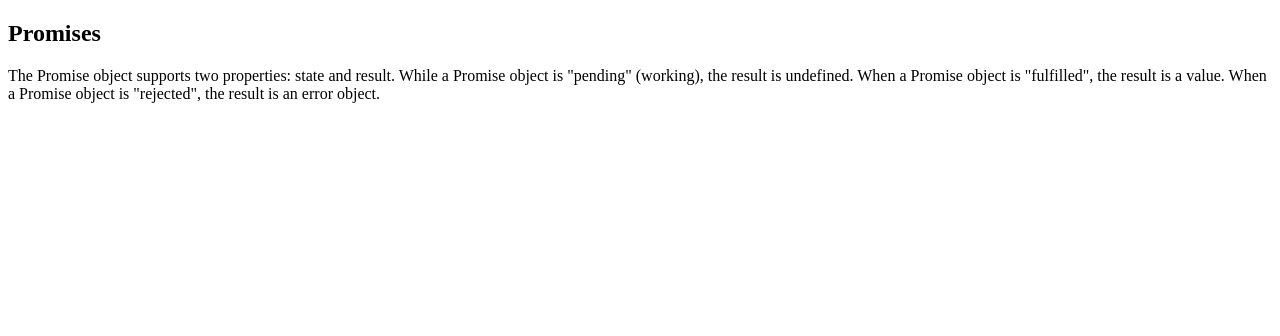
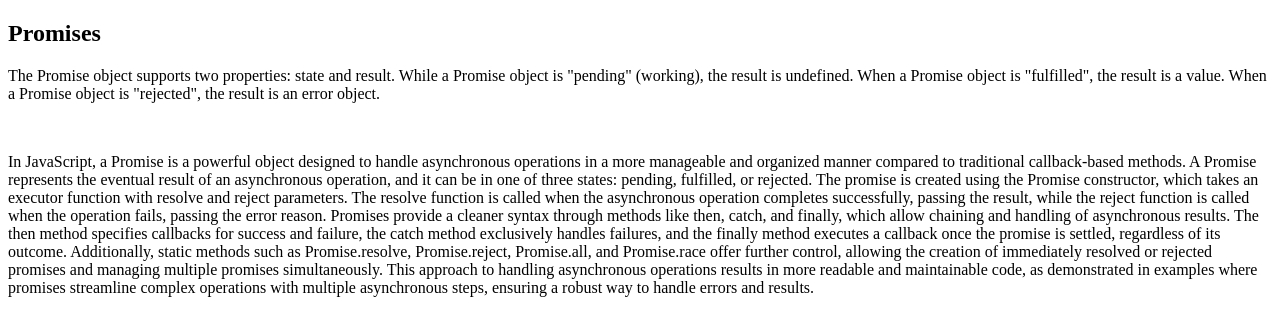
Before and after one commit to bilalattari/Final-Year-Assignment, a plain HTML site: page promises.html in a window 1280 px wide. Drawn offline with Linux system fonts and the light colour scheme.

Commit message:
promises added by khizer butt

```diff
--- a/promises.html
+++ b/promises.html
@@ -7,6 +7,14 @@
 </head>
 <body>
     <h2>Promises</h2>
-    <p>The Promise object supports two properties: state and result. While a Promise object is "pending" (working), the result is undefined. When a Promise object is "fulfilled", the result is a value. When a Promise object is "rejected", the result is an error object.</p>
+    <p>The Promise object supports two properties: state and result. While a Promise object is "pending" (working), the result is undefined. When a Promise object is "fulfilled", the result is a value. When a Promise object is "rejected", the result is an error object.</p><br>
+    <p>In JavaScript, a Promise is a powerful object designed to handle asynchronous operations in a more manageable and organized manner compared to traditional callback-based methods. A Promise represents the eventual result of an asynchronous operation, and it can be in one of three states: pending, fulfilled, or rejected. The promise is created using the Promise constructor, which takes an executor function with resolve and reject parameters. The resolve function is called when the asynchronous operation completes successfully, passing the result, while the reject function is called when the operation fails, passing the error reason. Promises provide a cleaner syntax through methods like then, catch, and finally, which allow chaining and handling of asynchronous results. The then method specifies callbacks for success and failure, the catch method exclusively handles failures, and the finally method executes a callback once the promise is settled, regardless of its outcome. Additionally, static methods such as Promise.resolve, Promise.reject, Promise.all, and Promise.race offer further control, allowing the creation of immediately resolved or rejected promises and managing multiple promises simultaneously. This approach to handling asynchronous operations results in more readable and maintainable code, as demonstrated in examples where promises streamline complex operations with multiple asynchronous steps, ensuring a robust way to handle errors and results.
+
+
+
+
+
+
+    </p>
 </body>
 </html>
```
Also changed, not shown: index.html (line endings or trailing spaces).
